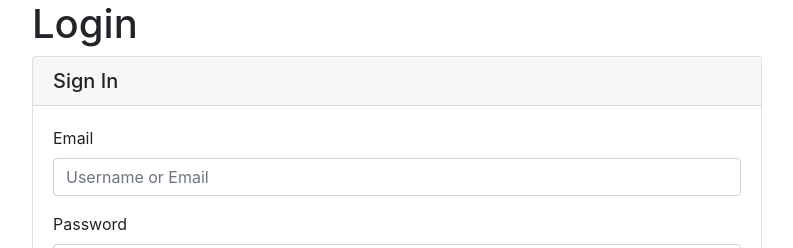
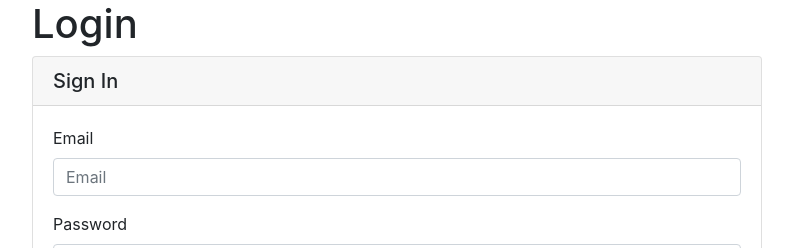
Before and after one commit to ConsTructionGang/FrontEnd, an Angular app: page /login in a window 1280 px wide. Shown: the top 248 px of the page, without its empty margins (53-846 px from the left). Built offline with nearby package versions, Linux system fonts and the light colour scheme.

Commit message:
Fixed errors in login

```diff
--- a/src/app/accounts/login/login.component.html
+++ b/src/app/accounts/login/login.component.html
@@ -8,7 +8,7 @@
 	        <form>
 	            <div class="form-group">
                 <label for="username">Email</label>
-                <input name="loginusername" type="text" class="form-control" required id="username" aria-describedby="emailHelp" placeholder="Username or Email" [(ngModel)]="account.username">
+                <input name="loginusername" type="text" class="form-control" required id="email" aria-describedby="emailHelp" placeholder="Email" [(ngModel)]="account.email">
 	            </div>
 	            <div class="form-group">
 	              <label for="password">Password</label>
--- a/src/app/accounts/login/login.component.ts
+++ b/src/app/accounts/login/login.component.ts
@@ -17,8 +17,9 @@ export class LoginComponent implements OnInit {
   this.title = 'Login';
   this.account = {
       id: 0,
-      username: '',
-      password: ''
+      email: '',
+      password: '',
+      type: ''
     };
   }
 
```
